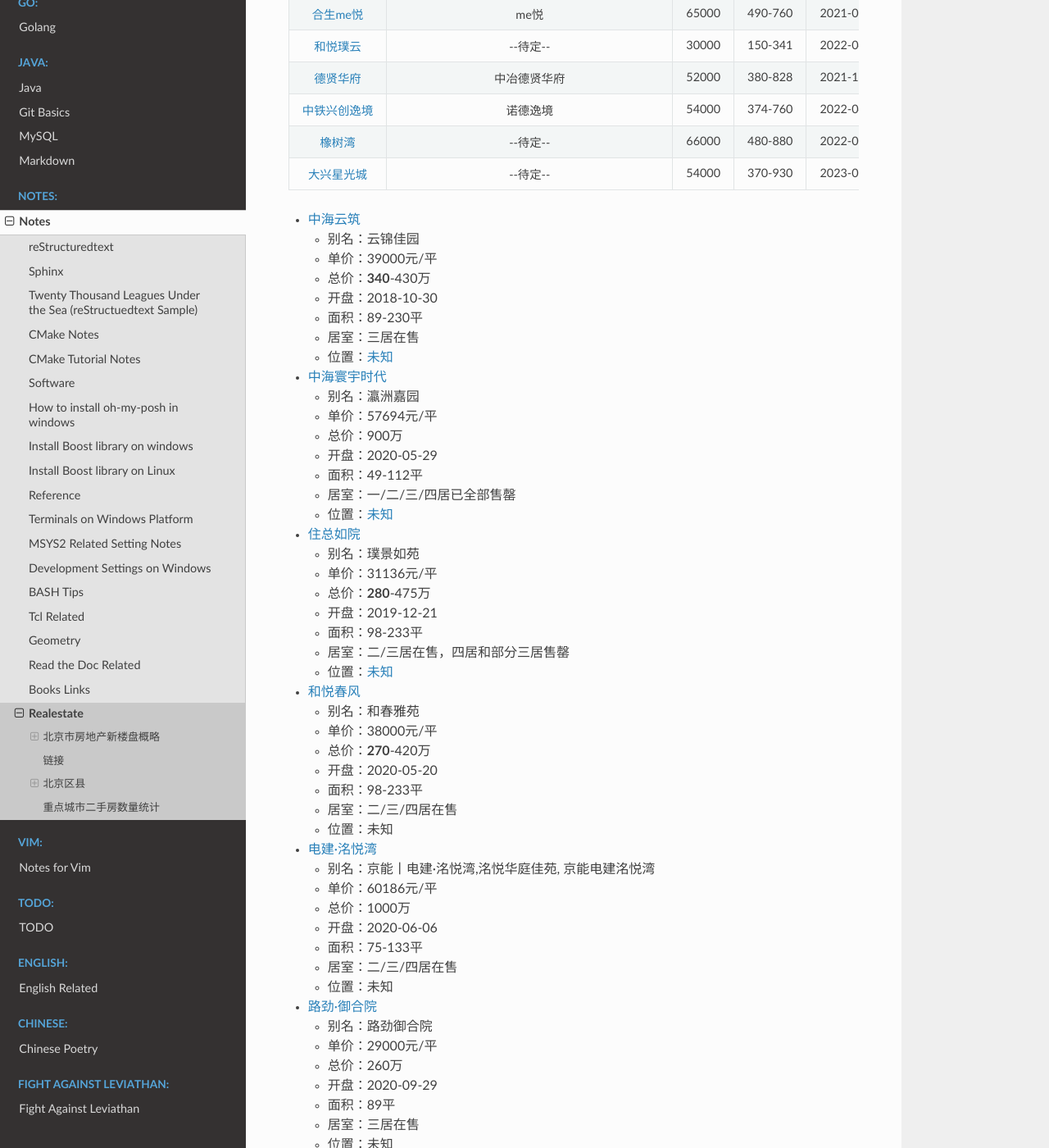
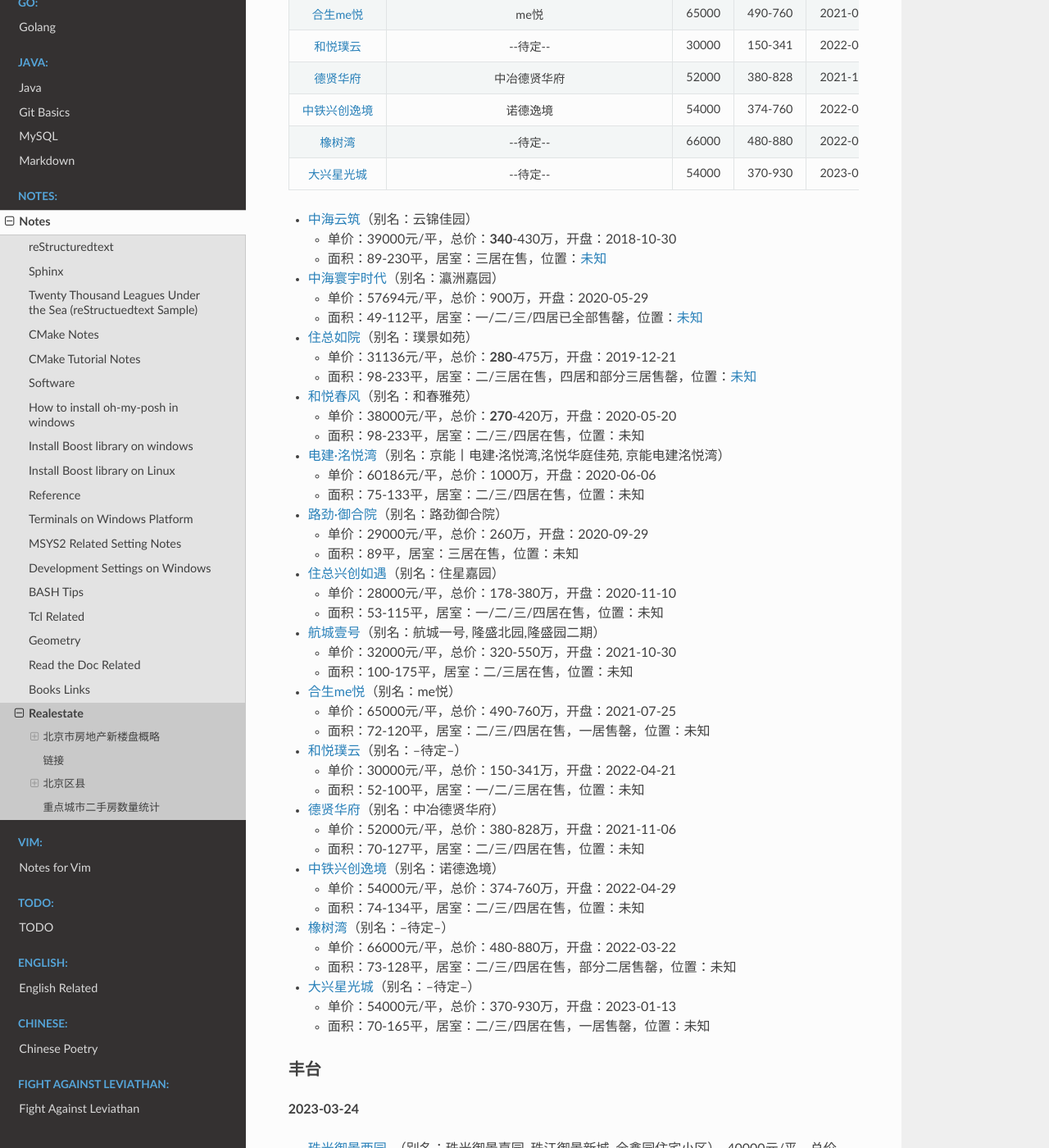
Before and after one commit to Pyrad/pyradnotes, a Sphinx documentation site: the page built from source/Notes/realestate.md, in a window 1280 px wide and 1400 px high, scrolled down 2192 px. Shown: the whole window at 82% size. Built offline with Sphinx 7.4.7 and the Read the Docs theme 2.0.0, drawn with Linux system fonts in a browser that asks for light colours; a script that is not in the unit is left out; some of the changed text lies outside the part shown.

Commit message:
Realestate Update format of DaXing District

```diff
--- a/source/Notes/realestate.md
+++ b/source/Notes/realestate.md
@@ -77,119 +77,48 @@
 |[大兴星光城](https://bj.fang.ke.com/loupan/p_dxxgcbmtnu/)|--待定--| 54000 | 370-930 | 2023-01-13 | 70-165 | 二/三/四居在售，一居售罄 | |
 
 
-- [中海云筑](https://bj.fang.ke.com/loupan/p_zhyzbixxw/)
-	- 别名：云锦佳园
-	- 单价：39000元/平
-	- 总价：**340**-430万
-	- 开盘：2018-10-30
-	- 面积：89-230平
-	- 居室：三居在售
-	- 位置：[未知]()
-- [中海寰宇时代](https://bj.fang.ke.com/loupan/p_zhhysdbksho/)
-	- 别名：瀛洲嘉园
-	- 单价：57694元/平
-	- 总价：900万
-	- 开盘：2020-05-29
-	- 面积：49-112平
-	- 居室：一/二/三/四居已全部售罄
-	- 位置：[未知]()
-- [住总如院](https://bj.fang.ke.com/loupan/p_zzrybkwcr/)
-	- 别名：璞景如苑
-	- 单价：31136元/平
-	- 总价：**280**-475万
-	- 开盘：2019-12-21
-	- 面积：98-233平
-	- 居室：二/三居在售，四居和部分三居售罄
-	- 位置：[未知]()
-- [和悦春风](https://bj.fang.ke.com/loupan/p_hycfbkzcf/)
-	- 别名：和春雅苑
-	- 单价：38000元/平
-	- 总价：**270**-420万
-	- 开盘：2020-05-20
-	- 面积：98-233平
-	- 居室：二/三/四居在售
-	- 位置：未知
-- [电建·洺悦湾](https://bj.fang.ke.com/loupan/p_jngdjmywbletx/)
-	- 别名：京能丨电建·洺悦湾,洺悦华庭佳苑, 京能电建洺悦湾
-	- 单价：60186元/平
-	- 总价：1000万
-	- 开盘：2020-06-06
-	- 面积：75-133平
-	- 居室：二/三/四居在售
-	- 位置：未知
-- [路劲·御合院](https://bj.fang.ke.com/loupan/p_ljyhyblhkw/)
-	- 别名：路劲御合院
-	- 单价：29000元/平
-	- 总价：260万
-	- 开盘：2020-09-29
-	- 面积：89平
-	- 居室：三居在售
-	- 位置：未知
-- [住总兴创如遇](https://bj.fang.ke.com/loupan/p_zzxcryblkcb/)
-	- 别名：住星嘉园
-	- 单价：28000元/平
-	- 总价：178-380万
-	- 开盘：2020-11-10
-	- 面积：53-115平
-	- 居室：一/二/三/四居在售
-	- 位置：未知
-- [航城壹号](https://bj.fang.ke.com/loupan/p_hcyhblndu/)
-	- 别名：航城一号, 隆盛北园,隆盛园二期
-	- 单价：32000元/平
-	- 总价：320-550万
-	- 开盘：2021-10-30
-	- 面积：100-175平
-	- 居室：二/三居在售
-	- 位置：未知
-- [合生me悦](https://bj.fang.ke.com/loupan/p_hsmeybmbls/)
-	- 别名：me悦
-	- 单价：65000元/平
-	- 总价：490-760万
-	- 开盘：2021-07-25
-	- 面积：72-120平
-	- 居室：二/三/四居在售，一居售罄
-	- 位置：未知
-- [和悦璞云](https://bj.fang.ke.com/loupan/p_hypybmggd/)
-	- 别名：--待定--
-	- 单价：30000元/平
-	- 总价：150-341万
-	- 开盘：2022-04-21
-	- 面积：52-100平
-	- 居室：一/二/三居在售
-	- 位置：未知
-	-
-- [德贤华府](https://bj.fang.ke.com/loupan/p_dxhfbmgka/)
-	- 别名：中冶德贤华府
-	- 单价：52000元/平
-	- 总价：380-828万
-	- 开盘：2021-11-06
-	- 面积：70-127平
-	- 居室：二/三/四居在售
-	- 位置：未知
-- [中铁兴创逸境](https://bj.fang.ke.com/loupan/p_bmnec/)
-	- 别名：诺德逸境
-	- 单价：54000元/平
-	- 总价：374-760万
-	- 开盘：2022-04-29
-	- 面积：74-134平
-	- 居室：二/三/四居在售
-	- 位置：未知
-- [橡树湾](https://bj.fang.ke.com/loupan/p_bmmti/)
-	- 别名：--待定--
-	- 单价：66000元/平
-	- 总价：480-880万
-	- 开盘：2022-03-22
-	- 面积：73-128平
-	- 居室：二/三/四居在售，部分二居售罄
-	- 位置：未知
-- [大兴星光城](https://bj.fang.ke.com/loupan/p_dxxgcbmtnu/)
-	- 别名：--待定--
-	- 单价：54000元/平
-	- 总价：370-930万
-	- 开盘：2023-01-13
-	- 面积：70-165平
-	- 居室：二/三/四居在售，一居售罄
-	- 位置：未知
+- [中海云筑](https://bj.fang.ke.com/loupan/p_zhyzbixxw/)（别名：云锦佳园）
+	- 单价：39000元/平，总价：**340**-430万，开盘：2018-10-30
+	- 面积：89-230平，居室：三居在售，位置：[未知]()
+- [中海寰宇时代](https://bj.fang.ke.com/loupan/p_zhhysdbksho/)（别名：瀛洲嘉园）
+	- 单价：57694元/平，总价：900万，开盘：2020-05-29
+	- 面积：49-112平，居室：一/二/三/四居已全部售罄，位置：[未知]()
+- [住总如院](https://bj.fang.ke.com/loupan/p_zzrybkwcr/)（别名：璞景如苑）
+	- 单价：31136元/平，总价：**280**-475万，开盘：2019-12-21
+	- 面积：98-233平，居室：二/三居在售，四居和部分三居售罄，位置：[未知]()
+- [和悦春风](https://bj.fang.ke.com/loupan/p_hycfbkzcf/)（别名：和春雅苑）
+	- 单价：38000元/平，总价：**270**-420万，开盘：2020-05-20
+	- 面积：98-233平，居室：二/三/四居在售，位置：未知
+- [电建·洺悦湾](https://bj.fang.ke.com/loupan/p_jngdjmywbletx/)（别名：京能丨电建·洺悦湾,洺悦华庭佳苑, 京能电建洺悦湾）
+	- 单价：60186元/平，总价：1000万，开盘：2020-06-06
+	- 面积：75-133平，居室：二/三/四居在售，位置：未知
+- [路劲·御合院](https://bj.fang.ke.com/loupan/p_ljyhyblhkw/)（别名：路劲御合院）
+	- 单价：29000元/平，总价：260万，开盘：2020-09-29
+	- 面积：89平，居室：三居在售，位置：未知
+- [住总兴创如遇](https://bj.fang.ke.com/loupan/p_zzxcryblkcb/)（别名：住星嘉园）
+	- 单价：28000元/平，总价：178-380万，开盘：2020-11-10
+	- 面积：53-115平，居室：一/二/三/四居在售，位置：未知
+- [航城壹号](https://bj.fang.ke.com/loupan/p_hcyhblndu/)（别名：航城一号, 隆盛北园,隆盛园二期）
+	- 单价：32000元/平，总价：320-550万，开盘：2021-10-30
+	- 面积：100-175平，居室：二/三居在售，位置：未知
+- [合生me悦](https://bj.fang.ke.com/loupan/p_hsmeybmbls/)（别名：me悦）
+	- 单价：65000元/平，总价：490-760万，开盘：2021-07-25
+	- 面积：72-120平，居室：二/三/四居在售，一居售罄，位置：未知
+- [和悦璞云](https://bj.fang.ke.com/loupan/p_hypybmggd/)（别名：--待定--）
+	- 单价：30000元/平，总价：150-341万，开盘：2022-04-21
+	- 面积：52-100平，居室：一/二/三居在售，位置：未知
+- [德贤华府](https://bj.fang.ke.com/loupan/p_dxhfbmgka/)（别名：中冶德贤华府）
+	- 单价：52000元/平，总价：380-828万，开盘：2021-11-06
+	- 面积：70-127平，居室：二/三/四居在售，位置：未知
+- [中铁兴创逸境](https://bj.fang.ke.com/loupan/p_bmnec/)（别名：诺德逸境）
+	- 单价：54000元/平，总价：374-760万，开盘：2022-04-29
+	- 面积：74-134平，居室：二/三/四居在售，位置：未知
+- [橡树湾](https://bj.fang.ke.com/loupan/p_bmmti/)（别名：--待定--）
+	- 单价：66000元/平，总价：480-880万，开盘：2022-03-22
+	- 面积：73-128平，居室：二/三/四居在售，部分二居售罄，位置：未知
+- [大兴星光城](https://bj.fang.ke.com/loupan/p_dxxgcbmtnu/)（别名：--待定--）
+	- 单价：54000元/平，总价：370-930万，开盘：2023-01-13
+	- 面积：70-165平，居室：二/三/四居在售，一居售罄，位置：未知
 
 
 
```
